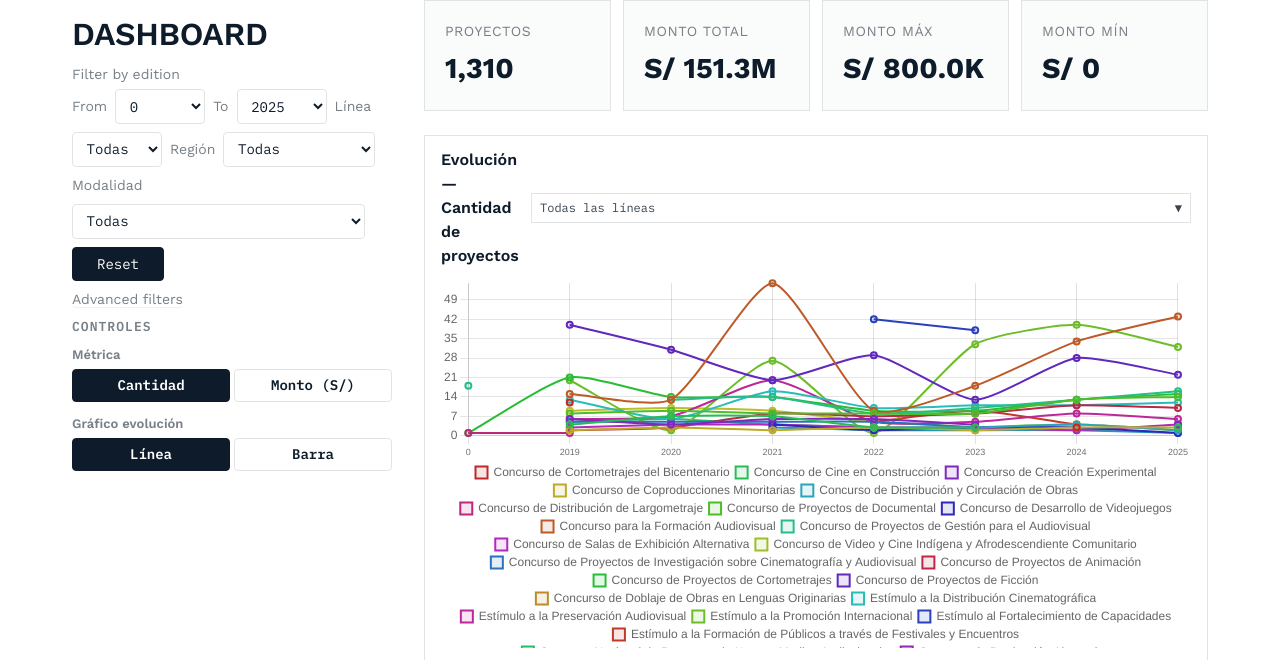
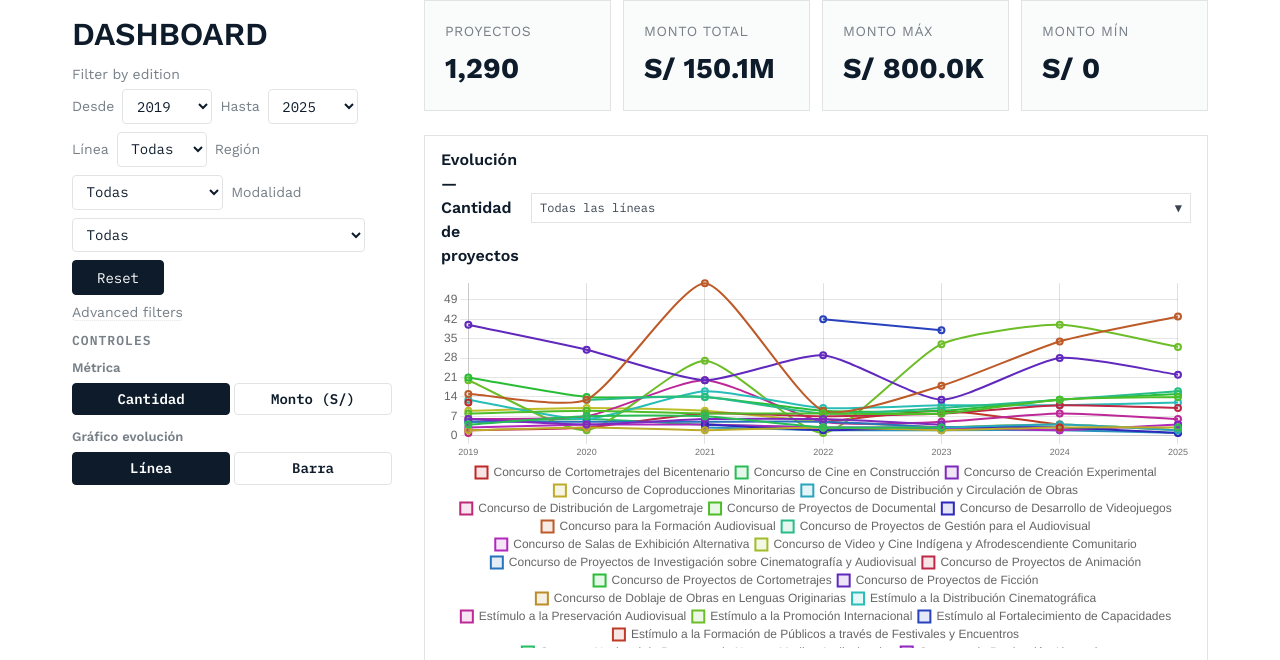
Before and after one commit to efrainbs/analisis-concursos-dafo, a Flask app: page /dashboard in a window 1280 px wide. Shown: the part 51-711 px from the top of the page. Run offline with Flask 3, Linux system fonts and the light colour scheme; data comes from the database, SQL or seed files in the repository.

Commit message:
Filtros: traduce 'From/To' a 'Desde/Hasta', excluye año 0
- Etiquetas 'From'/'To' cambiadas a 'Desde'/'Hasta' en dashboard.html y app.py
- Filtro de año ahora excluye convocatoria con anio=0 ('Sin asignar')
- Años visibles: 2019-2025

```diff
--- a/server/app.py
+++ b/server/app.py
@@ -69,7 +69,7 @@ def get_conn():
 def query(sql, params=()):
     return pd.read_sql_query(sql, get_conn(), params=params)
 
-ANIOS = sorted(query("SELECT anio FROM convocatoria ORDER BY anio")["anio"].tolist())
+ANIOS = sorted(query("SELECT anio FROM convocatoria WHERE anio > 0 ORDER BY anio")["anio"].tolist())
 LINEAS = sorted(query("SELECT codigo FROM linea_concursable ORDER BY codigo")["codigo"].tolist())
 MONTO_DB = query("SELECT SUM(monto_otorgado) FROM proyecto").iloc[0, 0]
 TOTAL_DB = query("SELECT COUNT(*) FROM proyecto").iloc[0, 0]
@@ -117,9 +117,9 @@ with st.form("search_form", border=False):
     st.markdown('<p style="font-size:0.82rem;color:#888;margin:1rem 0 0.4rem 0">Filter by edition</p>', unsafe_allow_html=True)
     c1, c2 = st.columns(2)
     with c1:
-        yf = st.selectbox("From", ANIOS, index=0, label_visibility="collapsed")
+        yf = st.selectbox("Desde", ANIOS, index=0, label_visibility="collapsed")
     with c2:
-        yt = st.selectbox("To", ANIOS, index=len(ANIOS)-1, label_visibility="collapsed")
+        yt = st.selectbox("Hasta", ANIOS, index=len(ANIOS)-1, label_visibility="collapsed")
     st.markdown("""
     <style>
     div[data-testid="stCheckbox"] { margin: 0.5rem 0 !important; }
--- a/server/server.py
+++ b/server/server.py
@@ -101,7 +101,7 @@ def build_page_url(p, current_args):
 def index():
     q, yf_val, yt_val, la, rf, mf, otf, tp, mm_val, mmn_val, adv = parse_filters()
 
-    anios_list = [r["anio"] for r in query("SELECT anio FROM convocatoria ORDER BY anio")]
+    anios_list = [r["anio"] for r in query("SELECT anio FROM convocatoria WHERE anio > 0 ORDER BY anio")]
     lineas_rows = query("SELECT codigo, nombre_canonico FROM linea_concursable ORDER BY codigo")
     lineas_list = [r["codigo"] for r in lineas_rows]
     lineas_dict = {r["codigo"]: r["nombre_canonico"] for r in lineas_rows}
@@ -396,7 +396,7 @@ def api_dashboard():
 def dashboard():
     q, yf_val, yt_val, la, rf, mf, otf, tp, mm_val, mmn_val, adv = parse_filters()
 
-    anios_list = [r["anio"] for r in query("SELECT anio FROM convocatoria ORDER BY anio")]
+    anios_list = [r["anio"] for r in query("SELECT anio FROM convocatoria WHERE anio > 0 ORDER BY anio")]
     lineas_rows = query("SELECT codigo, nombre_canonico FROM linea_concursable ORDER BY codigo")
     lineas_list = [r["codigo"] for r in lineas_rows]
     lineas_dict = {r["codigo"]: r["nombre_canonico"] for r in lineas_rows}
@@ -603,7 +603,7 @@ def api_filters():
     lineas_dict = {r["codigo"]: r["nombre_canonico"] for r in lineas_rows}
 
     # Available years (always all)
-    anios_all = [r["anio"] for r in query("SELECT anio FROM convocatoria ORDER BY anio")]
+    anios_all = [r["anio"] for r in query("SELECT anio FROM convocatoria WHERE anio > 0 ORDER BY anio")]
 
     # Common base WHERE for all filtered queries (excludes the filter being computed)
     def _base_where(exclude_cols):
@@ -679,7 +679,7 @@ def api_filters():
 def mapa():
     q, yf_val, yt_val, la, rf, mf, otf, tp, mm_val, mmn_val, adv = parse_filters()
 
-    anios_list = [r["anio"] for r in query("SELECT anio FROM convocatoria ORDER BY anio")]
+    anios_list = [r["anio"] for r in query("SELECT anio FROM convocatoria WHERE anio > 0 ORDER BY anio")]
     lineas_rows = query("SELECT codigo, nombre_canonico FROM linea_concursable ORDER BY codigo")
     lineas_list = [r["codigo"] for r in lineas_rows]
     lineas_dict = {r["codigo"]: r["nombre_canonico"] for r in lineas_rows}
--- a/templates/dashboard.html
+++ b/templates/dashboard.html
@@ -150,13 +150,13 @@ input, select, textarea, button, .btn { border-radius: 4px; }
         <div id="filter-area">
         <p class="filter-label">Filter by edition</p>
         <div class="filter-row">
-            <label>From</label>
+            <label>Desde</label>
             <select id="f-yf" onchange="refreshDashboard()">
                 {% for a in anios %}
                 <option value="{{ a }}" {{ 'selected' if yf == a }}>{{ a }}</option>
                 {% endfor %}
             </select>
-            <label>To</label>
+            <label>Hasta</label>
             <select id="f-yt" onchange="refreshDashboard()">
                 {% for a in anios %}
                 <option value="{{ a }}" {{ 'selected' if yt == a }}>{{ a }}</option>
```
